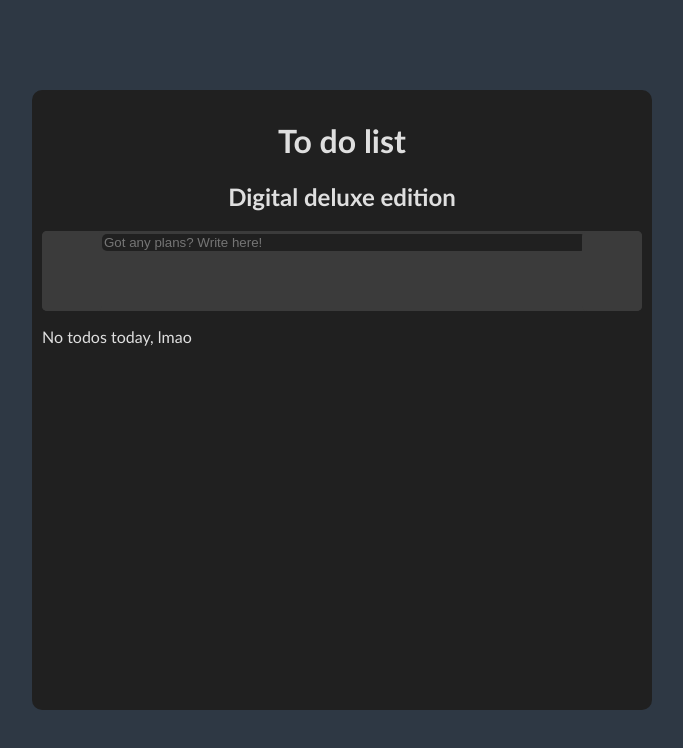
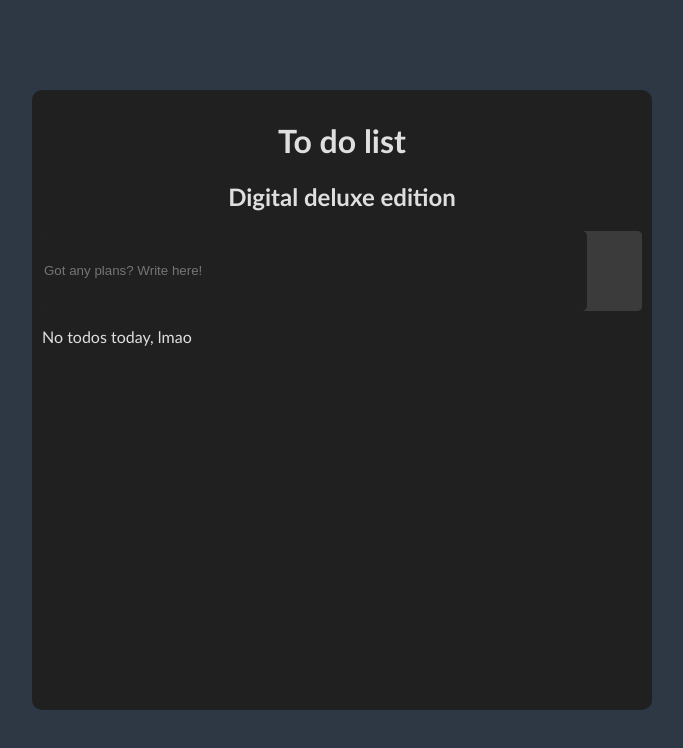
Before and after one commit to XenoQQ/todolist, a React (Create React App) app: page / in a window 1280 px wide. Shown: the top 748 px of the page, without its empty margins (298-981 px from the left). Built offline with nearby package versions, Linux system fonts and the light colour scheme.

Commit message:
deleted:    src/components/styles/todoitem.css 	modified:   src/components/todoapp.js 	modified:   src/components/todoheader.js 	deleted:    src/components/todoitem.js

```diff
--- a/src/components/todoapp.js
+++ b/src/components/todoapp.js
@@ -22,8 +22,8 @@ const Todoframe = () => {
         <div className='todoapp'>
             <h1 className='title1'>To do list</h1>
             <h2 className='title2'>Digital deluxe edition</h2>
-            <Todoheader todo={todo} setTodo={setTodo} addTodo={addTodo}/>
-            <Todosection />
+            <Todoheader todo={todo} setTodo={setTodo} addTodo={addTodo} />
+            <Todosection list={todos}/>
             <Todofooter />
         </div>
     )
--- a/src/components/todoheader.js
+++ b/src/components/todoheader.js
@@ -1,11 +1,9 @@
 import './styles/todoheader.css';
 
-const Todoheader = ({ todo, setTodo, addTodo}) => {
+const Todoheader = ({ todo, setTodo, addTodo }) => {
     return (
         <div className='todoHeader'>
-            <button className='dropButton'>
-            </button>
-            <form>
+
             <input
                 className='inputForm'
                 type='text'
@@ -15,8 +13,6 @@ const Todoheader = ({ todo, setTodo, addTodo}) => {
                     setTodo(e.target.value);
                 }}
             />
-
-            </form>
             <button className='inputDone' onClick={addTodo}></button>
 
         </div>
```
Also changed, not shown: src/components/styles/todoitem.css (deleted), src/components/todoitem.js (deleted). Lines whose indentation alone changed are shown as unchanged.
